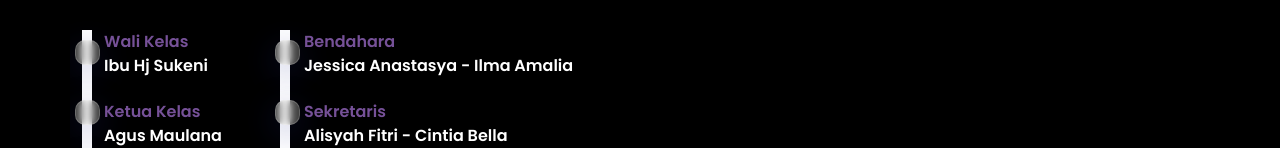
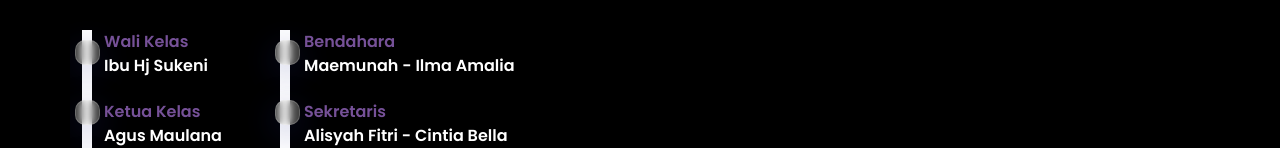
Before and after one commit to Nev113/web-class-fullstack, a React (Vite) app in the folder client/gallery-project/: page / in a window 1280 px wide. Shown: the part 779-927 px from the top of the page. Built offline with nearby package versions, Linux system fonts and the light colour scheme.

Commit message:
Update Home.jsx

```diff
--- a/client/gallery-project/src/pages/Home.jsx
+++ b/client/gallery-project/src/pages/Home.jsx
@@ -42,7 +42,7 @@ export default function Home() {
             <div className="roadmap-radio-2-1"></div>
             </div>
             <div className="content-roadmap-1">
-                <div className="walkel-title-1">Bendahara <br /><span className="content-title">Jessica Anastasya - Ilma Amalia</span></div>
+                <div className="walkel-title-1">Bendahara <br /><span className="content-title">Maemunah - Ilma Amalia</span></div>
                 <div className="ketkel-title-1">Sekretaris <br /> <span className="content-tile">Alisyah Fitri - Cintia Bella</span></div>
             </div>
         </div>
```
